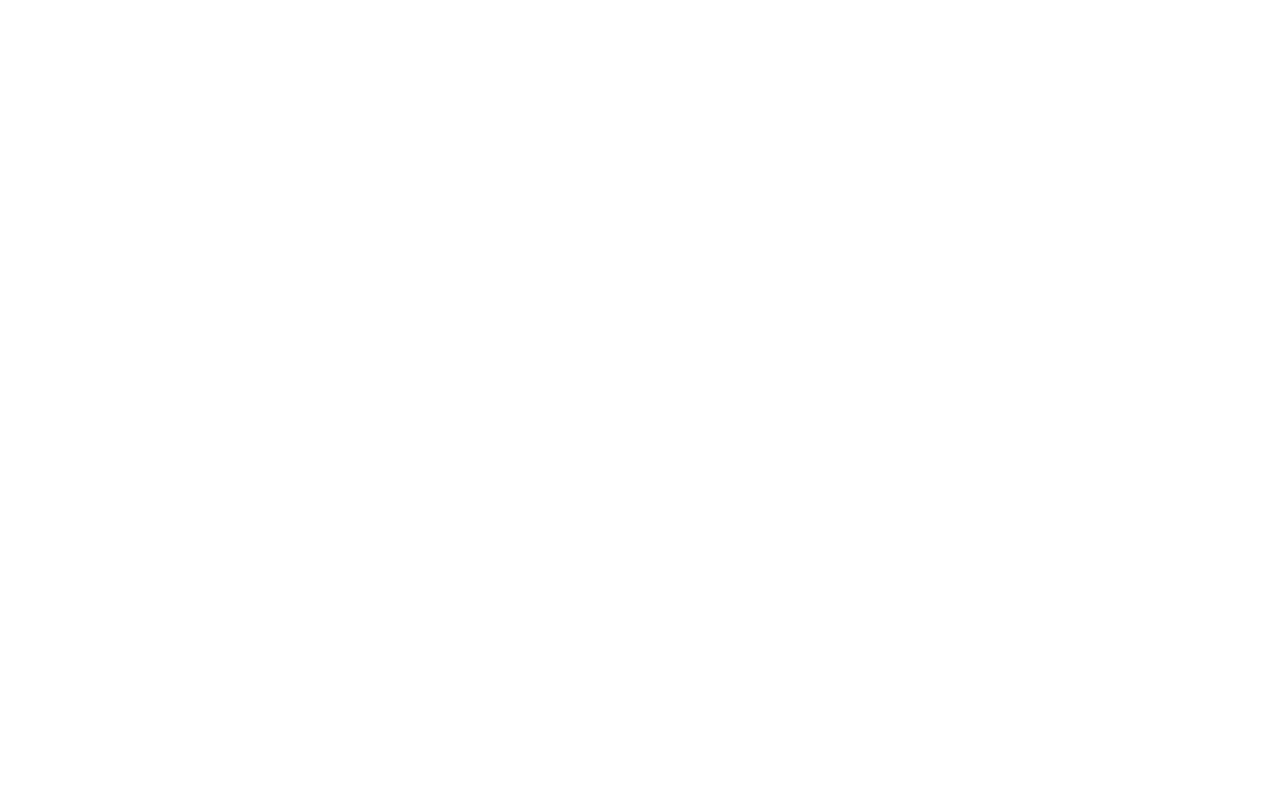
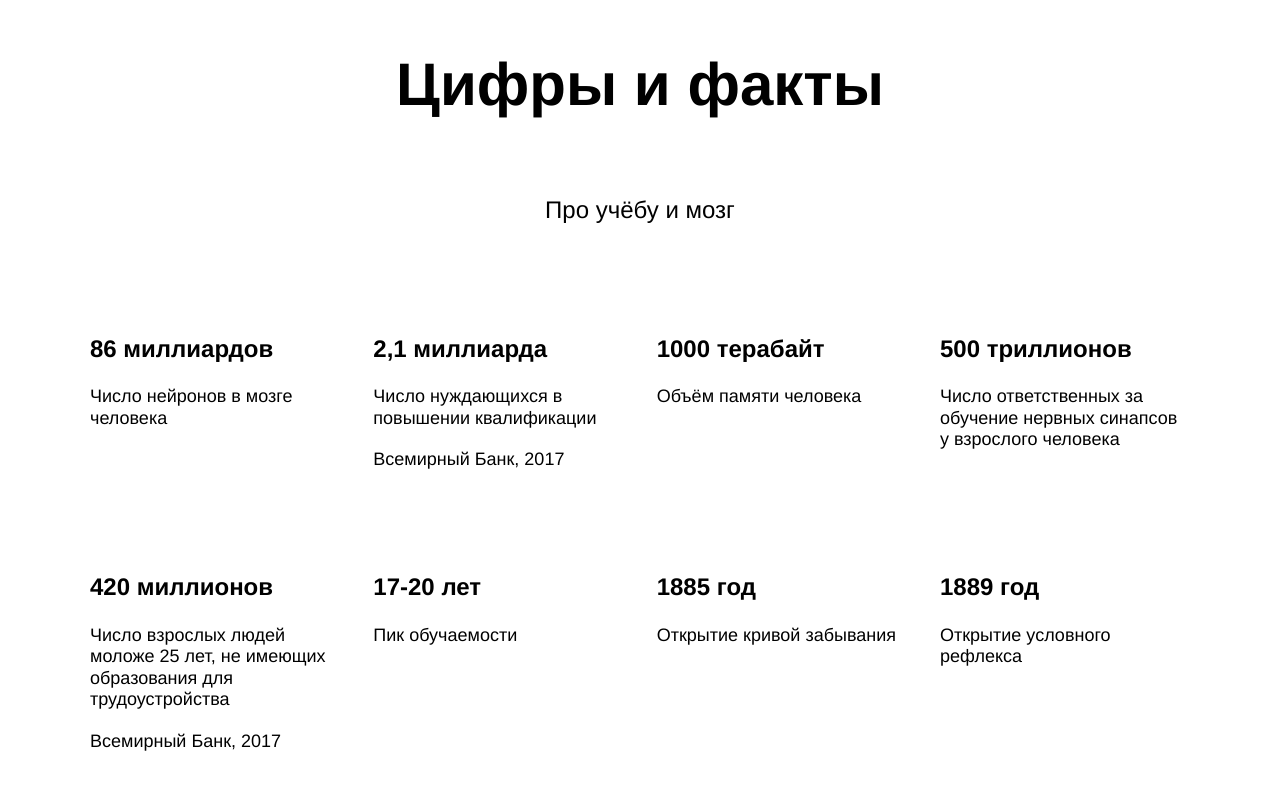
Before and after one commit to DimaKulikov/how-to-learn, a plain HTML site: page index.html in a window 1280 px wide. Drawn offline with Linux system fonts and the light colour scheme.

Commit message:
updated digits section

```diff
--- a/index.html
+++ b/index.html
@@ -5,22 +5,62 @@
   <meta charset="UTF-8">
   <meta name="viewport" content="width=device-width, initial-scale=1.0">
   <title>Научиться учиться</title>
+  <link rel="stylesheet" href="./styles/normalize.css">
+  <link rel="stylesheet" href="./styles/style.css">
 </head>
 
 <body>
   <div class="page">
-    <header class="header">
+    <!--<header class="header">
       <div class="logo logo_place_header"></div>
       <div class="header__title"></div>
       <div class="header__link"></div>
       <div class="header__main-illustration"></div>
       <div class="header__square-pic"></div>
-    </header>
+    </header>-->
     <main class="content">
       <section class="description">
       </section>
 
       <section class="digits">
+        <h2 class="section-title digits__title">Цифры и факты</h2>
+        <h3 class="section-subtitle">Про учёбу и мозг</h3>
+        <div class="table">
+          <div class="table__cell">
+            <p class="table__heading">86 миллиардов</p>
+            <p class="table__text">Число нейронов в мозге человека</p>
+          </div>
+          <div class="table__cell">
+            <p class="table__heading">2,1 миллиарда</p>
+            <p class="table__text">Число нуждающихся в повышении квалификации</p>
+            <p class="table__text">Всемирный Банк, 2017</p>
+          </div>
+          <div class="table__cell">
+            <p class="table__heading">1000 терабайт</p>
+            <p class="table__text">Объём памяти человека</p>
+          </div>
+          <div class="table__cell">
+            <p class="table__heading">500 триллионов</p>
+            <p class="table__text">Число ответственных за обучение нервных синапсов у взрослого человека</p>
+          </div>
+          <div class="table__cell">
+            <p class="table__heading">420 миллионов</p>
+            <p class="table__text">Число взрослых людей моложе 25 лет, не имеющих образования для трудоустройства</p>
+            <p class="table__text">Всемирный Банк, 2017</p>
+          </div>
+          <div class="table__cell">
+            <p class="table__heading">17-20 лет</p>
+            <p class="table__text">Пик обучаемости</p>
+          </div>
+          <div class="table__cell">
+            <p class="table__heading">1885 год</p>
+            <p class="table__text">Открытие кривой забывания</p>
+          </div>
+          <div class="table__cell">
+            <p class="table__heading">1889 год</p>
+            <p class="table__text">Открытие условного рефлекса</p>
+          </div>
+        </div>
       </section>
 
       <section class="feynman">
--- a/styles/style.css
+++ b/styles/style.css
@@ -22,6 +22,52 @@
   width: 568px;
 }
 
+.digits {
+  display: flex;
+  flex-direction: column;
+  align-items: center;
+}
+
+.section-title {
+  width: 60%;
+  text-align: center;
+  font-size: 60px;
+  line-height: 1.15;
+  font-weight: 600;
+}
+.section-subtitle {
+  width: 60%;
+  text-align: center;
+  line-height: 34px;
+  font-size: 24px;
+  font-weight: 500;
+}
+
+.table {
+  width: 1100px;
+  display: flex;
+  flex-wrap: wrap;
+  justify-content: space-between;
+}
+
+.table__cell {
+  width: 250px;
+  margin-top: 60px;
+}
+
+.table__heading {
+  line-height: 1.15;
+  font-size: 24px;
+  font-weight: 600;
+}
+
+.table__text {
+  margin-top: 20px;
+  line-height: 1.2;
+  font-size: 18px;
+  font-weight: 500;
+}
+
 /* и элемента с модификатором вида ключ-значение */
 .table__cell_theme_dark {
   width: 200px;
```
